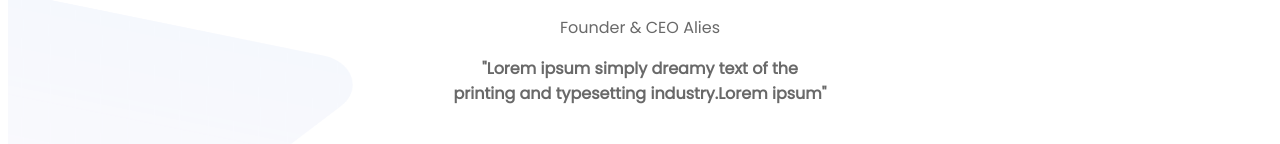
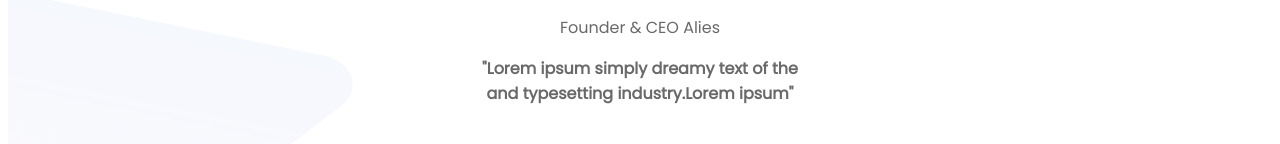
Before and after one commit to Riad2019/personal-website, a plain HTML site: page index.html in a window 1280 px wide. Shown: the part 2000-2144 px from the top of the page. Drawn offline with Linux system fonts and the light colour scheme.

Commit message:
finally done

```diff
--- a/index.html
+++ b/index.html
@@ -68,7 +68,7 @@
 <h2 >What Client are say </h2>
 <h3>Bruce Moccy</h3>
 <p>Founder & CEO Alies</p>
-<p><b>"Lorem ipsum simply dreamy text of the <br>printing and typesetting industry.Lorem ipsum"</b> </p>
+<p><b>"Lorem ipsum simply dreamy text of the <br> and typesetting industry.Lorem ipsum"</b> </p>
     </div>
 
     <div id="email-border">
```
